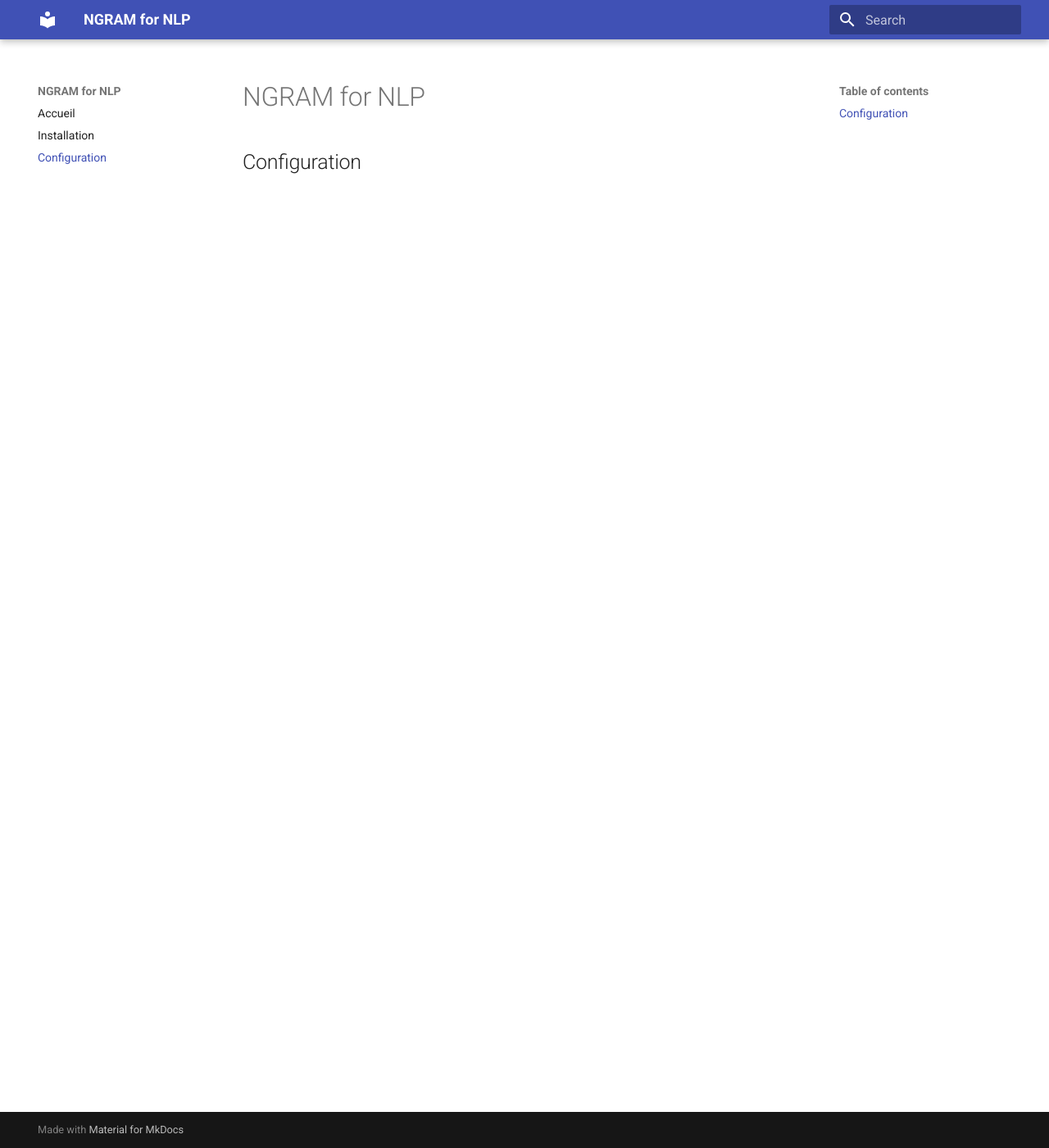
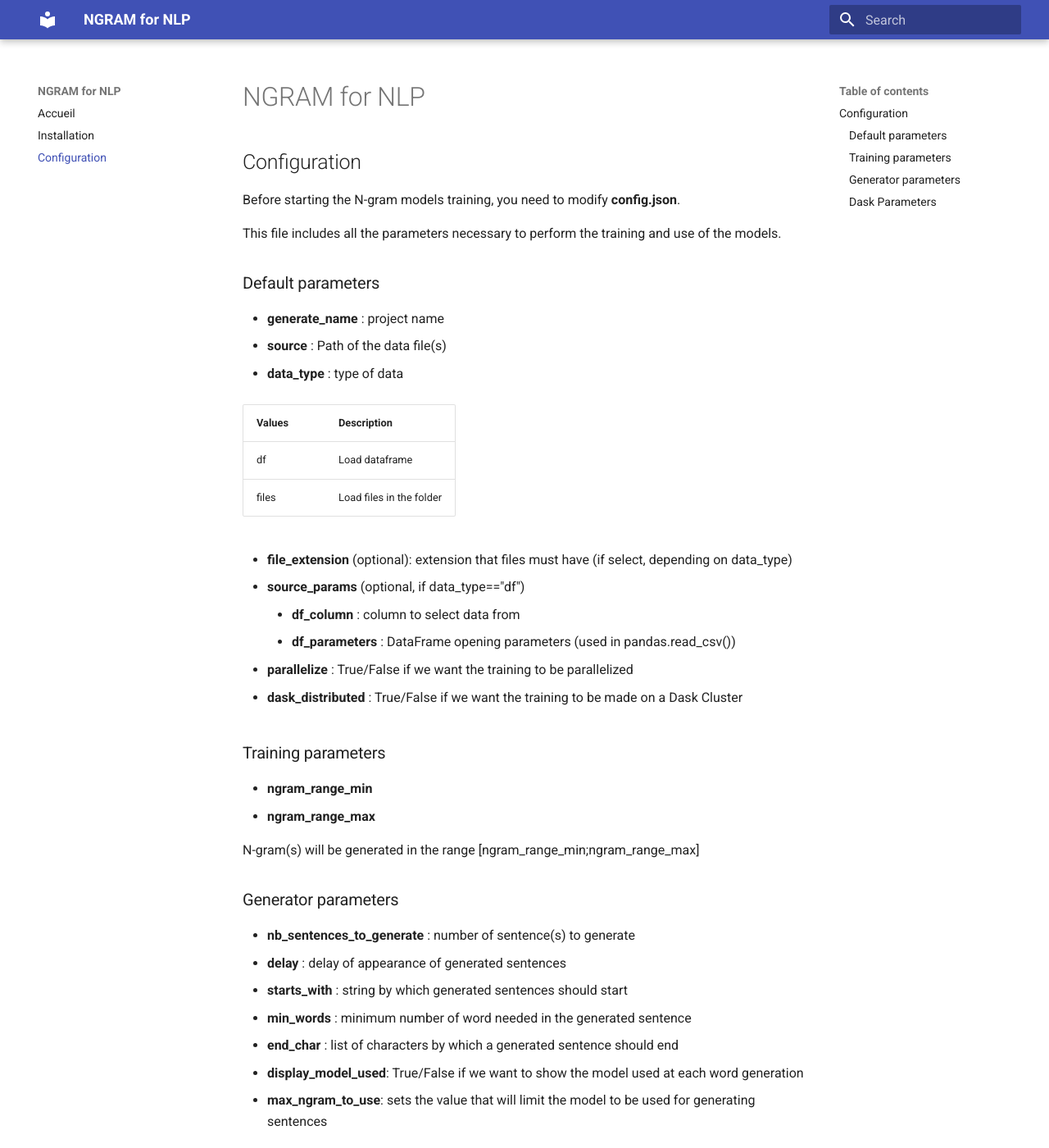
Before and after one commit to EquinetPaul/ngram, an MkDocs documentation site: the page built from docs/config.md, in a window 1280 px wide and 1400 px high. Shown: the whole window at 82% size. Built offline with MkDocs 1.6.1 and Material for MkDocs 9.7.7, drawn with Linux system fonts in a browser that asks for light colours; some of the changed text lies outside the part shown.

Commit message:
update and create documentation

```diff
--- a/docs/config.md
+++ b/docs/config.md
@@ -3,3 +3,47 @@
 <!-- For full documentation visit [mkdocs.org](https://www.mkdocs.org). -->
 
 ## Configuration
+Before starting the N-gram models training, you need to modify **config.json**.
+
+This file includes all the parameters necessary to perform the training and use of the models.
+
+### Default parameters
+- **generate_name** : project name
+- **source** : Path of the data file(s)
+
+- **data_type** : type of data
+
+| **Values** | **Description** |
+|---------------|---------------|
+| df      | Load dataframe      |
+| files      | Load files in the folder      |
+
+- **file_extension** (optional): extension that files must have (if select, depending on data_type)
+
+- **source_params** (optional, if data_type=="df")
+    - **df_column** : column to select data from
+    - **df_parameters** : DataFrame opening parameters (used in pandas.read_csv())
+
+- **parallelize** : True/False if we want the training to be parallelized
+
+- **dask_distributed** : True/False if we want the training to be made on a Dask Cluster
+
+### Training parameters
+
+- **ngram_range_min**
+- **ngram_range_max**
+
+N-gram(s) will be generated in the range [ngram_range_min;ngram_range_max]
+
+### Generator parameters
+- **nb_sentences_to_generate** : number of sentence(s) to generate
+- **delay** : delay of appearance of generated sentences
+- **starts_with** : string by which generated sentences should start
+- **min_words** : minimum number of word needed in the generated sentence
+- **end_char** : list of characters by which a generated sentence should end
+- **display_model_used**: True/False if we want to show the model used at each word generation
+- **max_ngram_to_use**: sets the value that will limit the model to be used for generating sentences
+
+### Dask Parameters
+- **scheduler_address** : IP of the Scheduler.
+- **local_scheduler_address** : local IP:PORT of the Scheduler.
--- a/main_trainer.py
+++ b/main_trainer.py
@@ -132,14 +132,14 @@ def main():
     os.makedirs("data/temp", exist_ok=True)
 
     config = load_config()
-    name = config["name"]
+    name = config["generate_name"]
     data = load_data(config["source"], config["data_type"], config["source_params"])
     logging.info(f"{len(data)} documents loaded.")
 
     logging.info("Preprocessing...")
     data = [preprocessing(text) for text in tqdm(data)]
 
-    vocab = load_or_create_vocabulary(data, config["name"])
+    vocab = load_or_create_vocabulary(data, config["generate_name"])
 
     ngram_min = config["ngram_range_min"]
     ngram_max = config["ngram_range_max"]
```
Also changed, not shown: config.json (+28 -23 lines).
